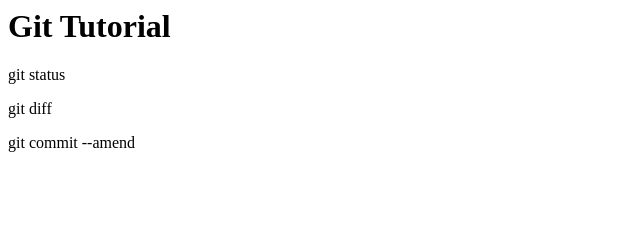
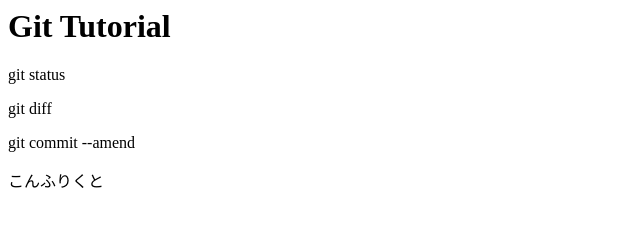
Before and after one commit to agtest01/git_tutorial, a plain HTML site: page index.html in a window 1280 px wide. Shown: the full height of the page, 0-640 px from the left. Drawn offline with Linux system fonts and the light colour scheme.

Commit message:
こんふりくとを追記

```diff
--- a/index.html
+++ b/index.html
@@ -2,3 +2,4 @@
 <p>git status</p>
 <p>git diff</p>
 <p>git commit --amend</p>
+<p>こんふりくと</p>
```
